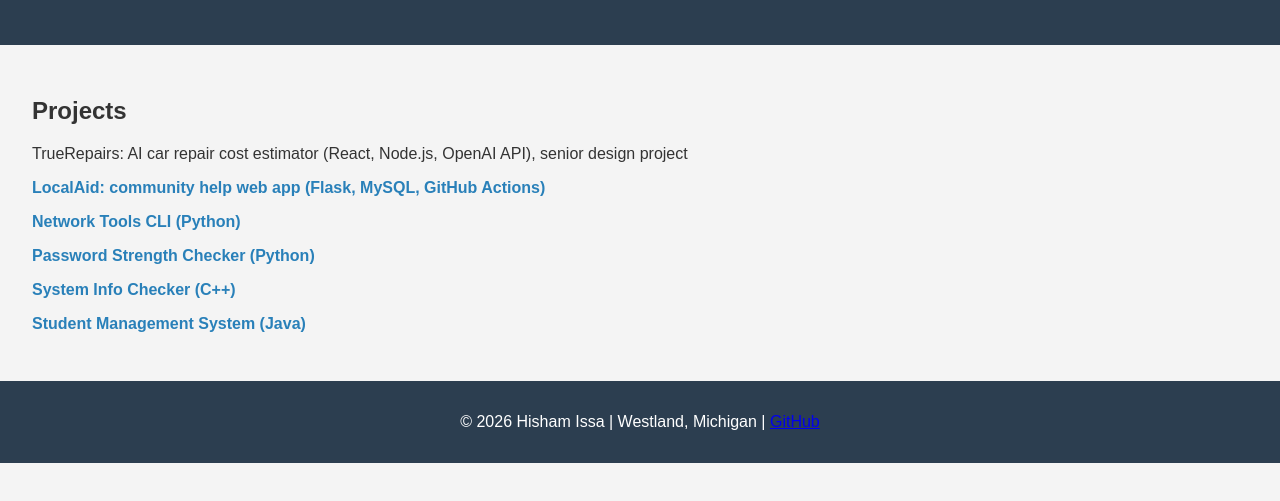
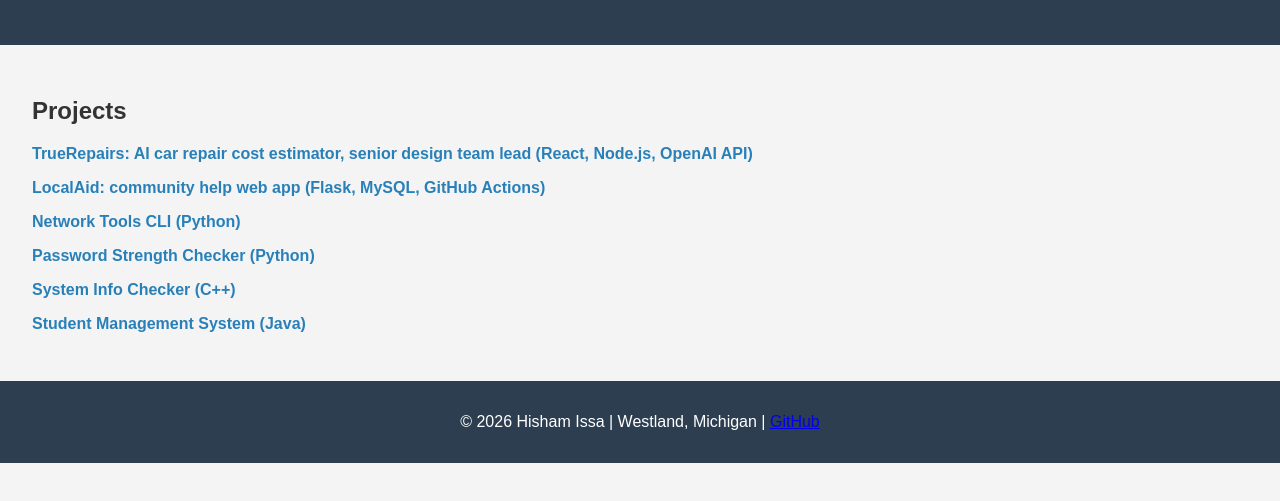
Before and after one commit to hi0012/Personal-Portfolio-Site, a plain HTML site: page index.html in a window 1280 px wide. Shown: the part 133-634 px from the top of the page. Drawn offline with Linux system fonts and the light colour scheme.

Commit message:
Modify TrueRepairs project entry in index.html
Updated project description for TrueRepairs with a link.

```diff
--- a/index.html
+++ b/index.html
@@ -15,7 +15,7 @@
   <section class="projects">
     <h2>Projects</h2>
     <ul>
-      <li>TrueRepairs: AI car repair cost estimator (React, Node.js, OpenAI API), senior design project</li>
+      <li><a href="https://github.com/hi0012/TrueRepairs">TrueRepairs: AI car repair cost estimator, senior design team lead (React, Node.js, OpenAI API)</a></li>
       <li><a href="https://github.com/WSU-4110/LocalAid-App">LocalAid: community help web app (Flask, MySQL, GitHub Actions)</a></li>
       <li><a href="https://github.com/hi0012/Network_Tools_Cli">Network Tools CLI (Python)</a></li>
       <li><a href="https://github.com/hi0012/Password_Strength-Checker">Password Strength Checker (Python)</a></li>
```
